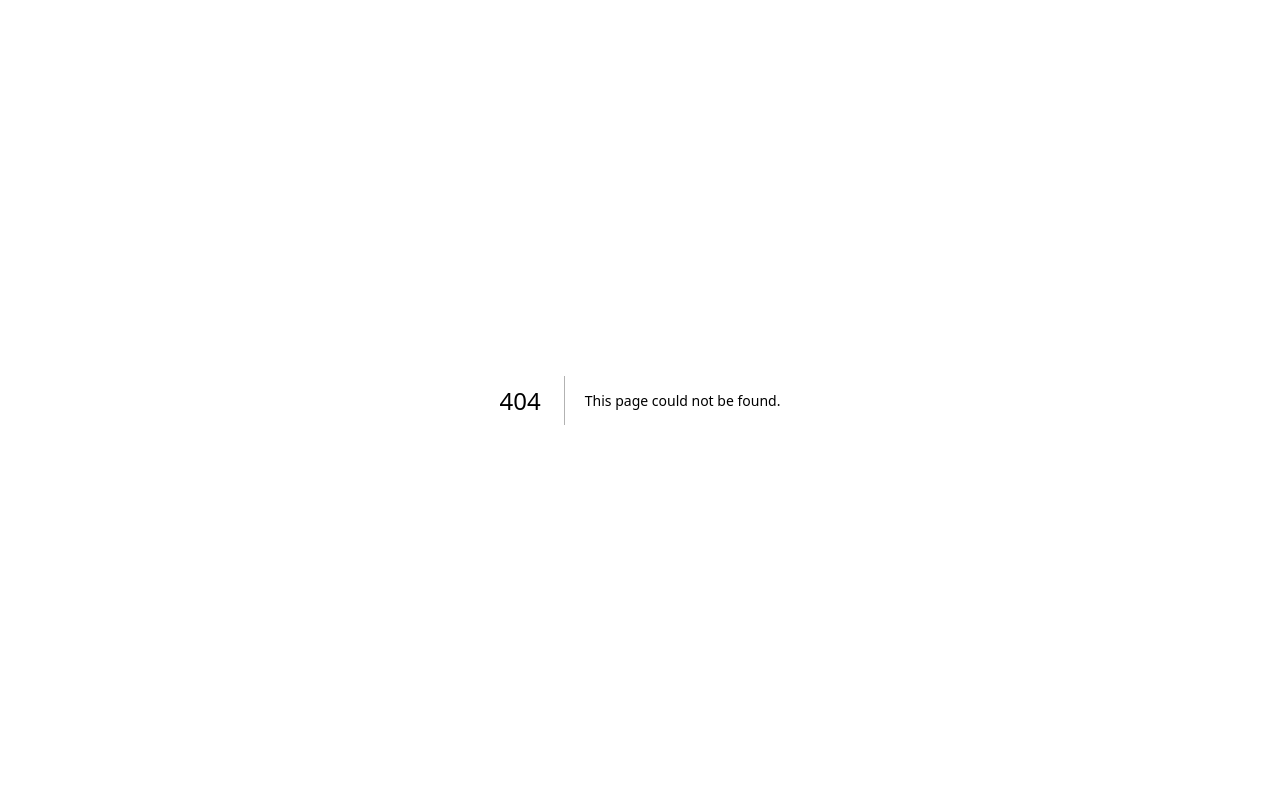
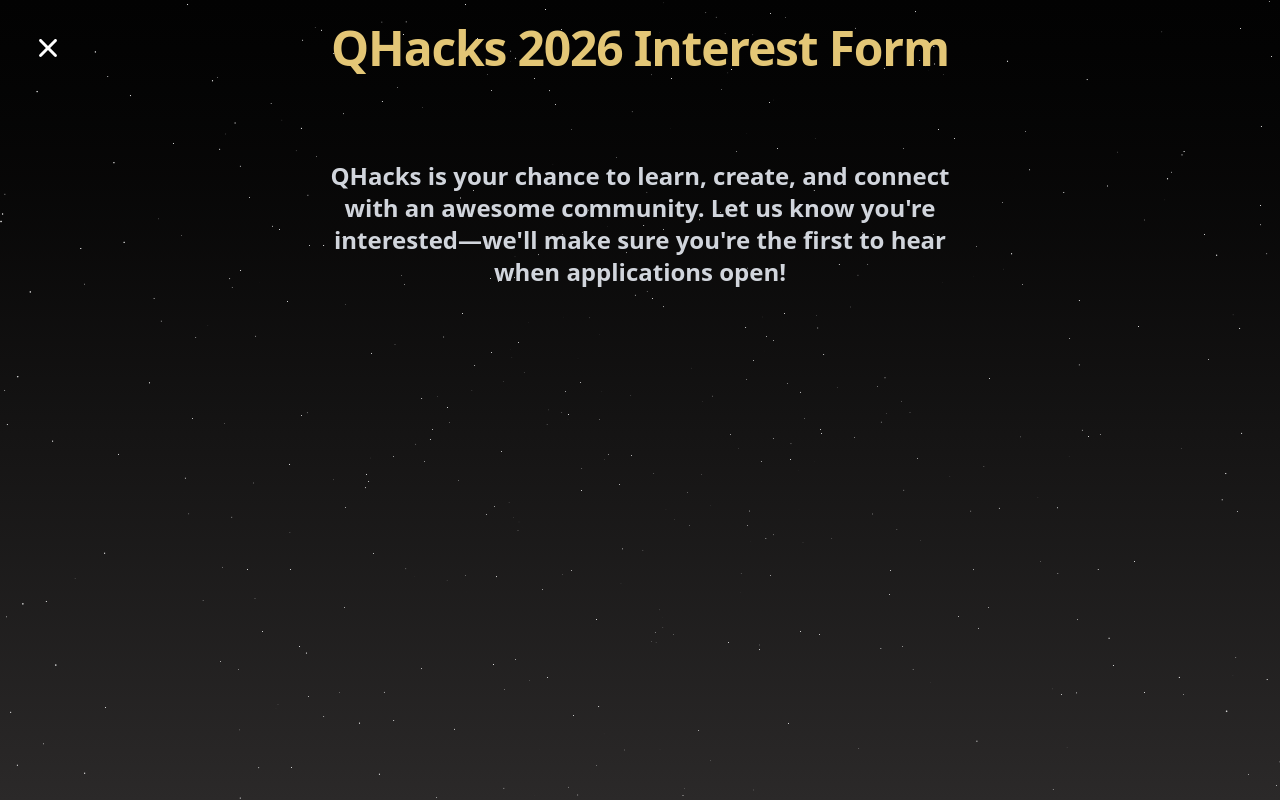
Before and after one commit to QHacksX/qhacks2026-website, a Next.js app: page /interest-form in a window 1280 px wide. Before the commit this address had no page. Built offline with nearby package versions, Linux system fonts and the light colour scheme.

Commit message:
feat: add interest form page with animated stars and close button fix(ui): improve lighting in GoldWireSphere 3d model feat(home): link register button to interest form page

```diff
--- /dev/null
+++ b/src/app/interest-form/page.tsx
@@ -0,0 +1,30 @@
+import AnimatedStars from "@/components/ui/3d-models/Star";
+import Link from "next/link";
+import { IoIosClose } from "react-icons/io";
+
+const page = () => {
+  return (
+    <div className="relative min-h-screen overflow-hidden">
+        {/* Close button - responsive positioning */}
+        <Link href='/' className='absolute top-4 left-4 sm:top-6 sm:left-6 z-10 text-white hover:text-[#E3C676] transition-colors'>
+            <IoIosClose size={40} className="sm:w-12 sm:h-12" />
+        </Link>
+
+        <div className="absolute inset-0 bg-gradient-to-b from-[#020202] to-[#2B2929] px-4 sm:px-6 lg:px-8">
+            <AnimatedStars />
+            <div className="relative flex flex-col items-center font-semibold text-center min-h-screen max-w-3xl mx-auto text-2xl">
+              <h1 className="text-3xl sm:text-4xl lg:text-5xl font-semibold tracking-tight text-[#E3C676] text-center mb-8 sm:mb-12 py-6">
+                  QHacks 2026 Interest Form
+              </h1>
+              <p className="mt-4 max-w-2xl text-center text-gray-300">
+                QHacks is your chance to learn, create, and connect with an awesome community.
+                Let us know you're interested—we'll make sure you're the first to hear when applications open!
+              </p>
+            </div>
+
+        </div>
+    </div>
+  )
+}
+
+export default page
--- a/src/app/page.tsx
+++ b/src/app/page.tsx
@@ -9,6 +9,7 @@
 import { auth } from "@/firebase/config";
 import { useWindowSize } from "@/hooks/useWindowSize";
 import { onAuthStateChanged } from "firebase/auth";
+import Link from "next/link";
 import { useEffect, useState } from 'react';
 
 export default function Home() {
@@ -109,8 +110,10 @@
         <p className="text-white font-bold  mb-4 sm:text-lg md:text-2xl lg:text-3xl xl:text-2xl">
           75 days, 15 hours, 20 minutes
         </p>
-        <button className=" text-white rounded-[100px] border-2 border-[#47483B] px-6 py-3 xl:text-lg lg:text-2xl lg:px-8 lg:py-4">
-          Register Here
+        <button className=" text-white rounded-[100px] border-2 border-[#47483B] px-6 py-3 xl:text-lg lg:text-2xl lg:px-8 lg:py-4 z-40">
+          <Link href="/interest-form" className="hover:cursor-pointer">
+            Register Here
+          </Link>
         </button>
         <div className="relative z-40">
          {!isSignedIn ? (
--- a/src/components/ui/3d-models/Sphere.tsx
+++ b/src/components/ui/3d-models/Sphere.tsx
@@ -47,8 +47,8 @@
   return (
     <div className="absolute inset-0 pointer-events-none">
       <Canvas camera={{ position: [0, 0, 25], fov: 50 }} className="pointer-events-none">
-        <ambientLight intensity={0.5} />
-        <directionalLight intensity={1.2} position={[5, 5, 10]} />
+        <ambientLight intensity={0.7} />
+        <directionalLight intensity={1.2} position={[5, 5, 100]} />
         <RotatingWireSphere position={position} radius={radius} color={color} />
       </Canvas>
     </div>
```
